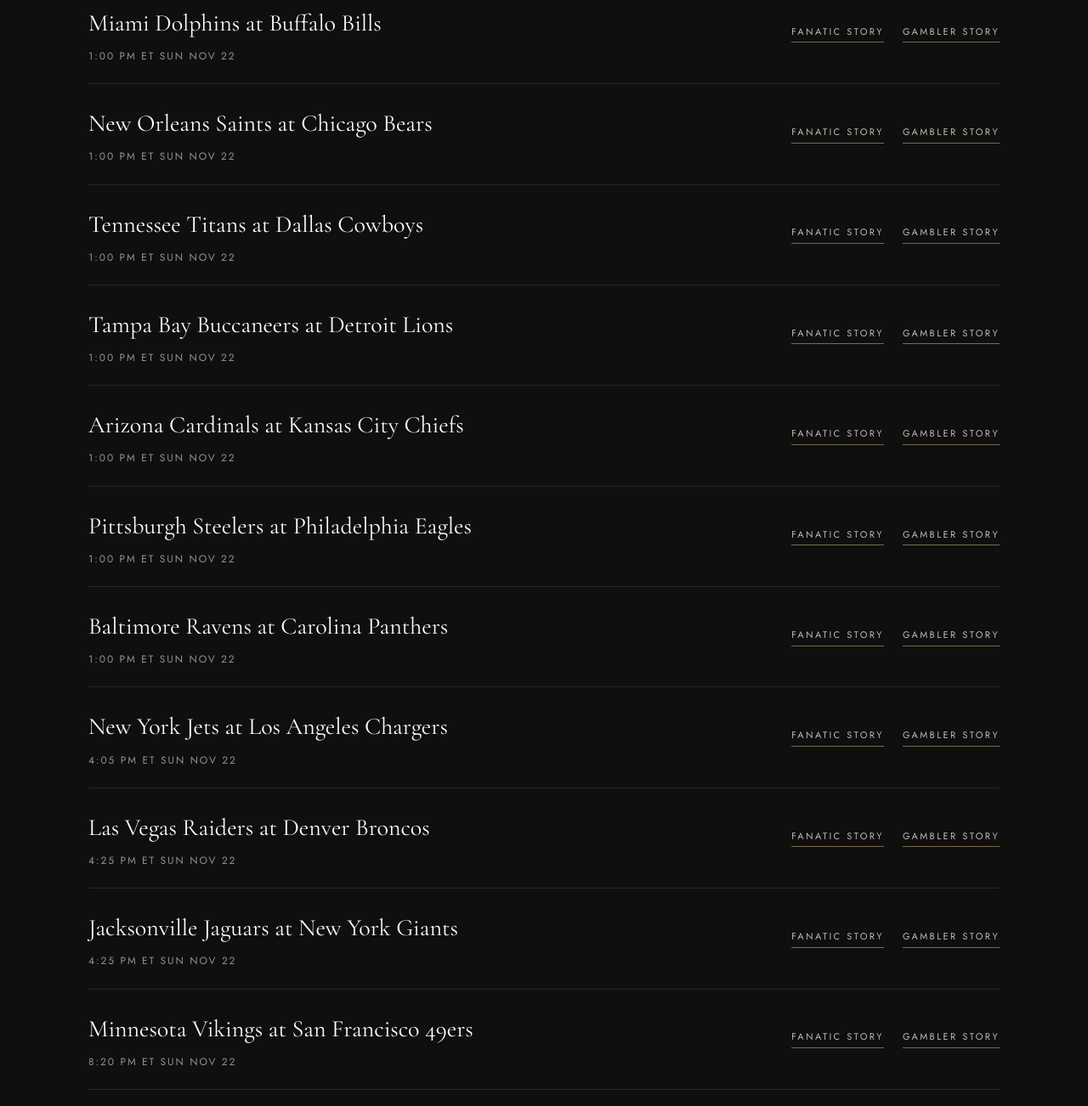
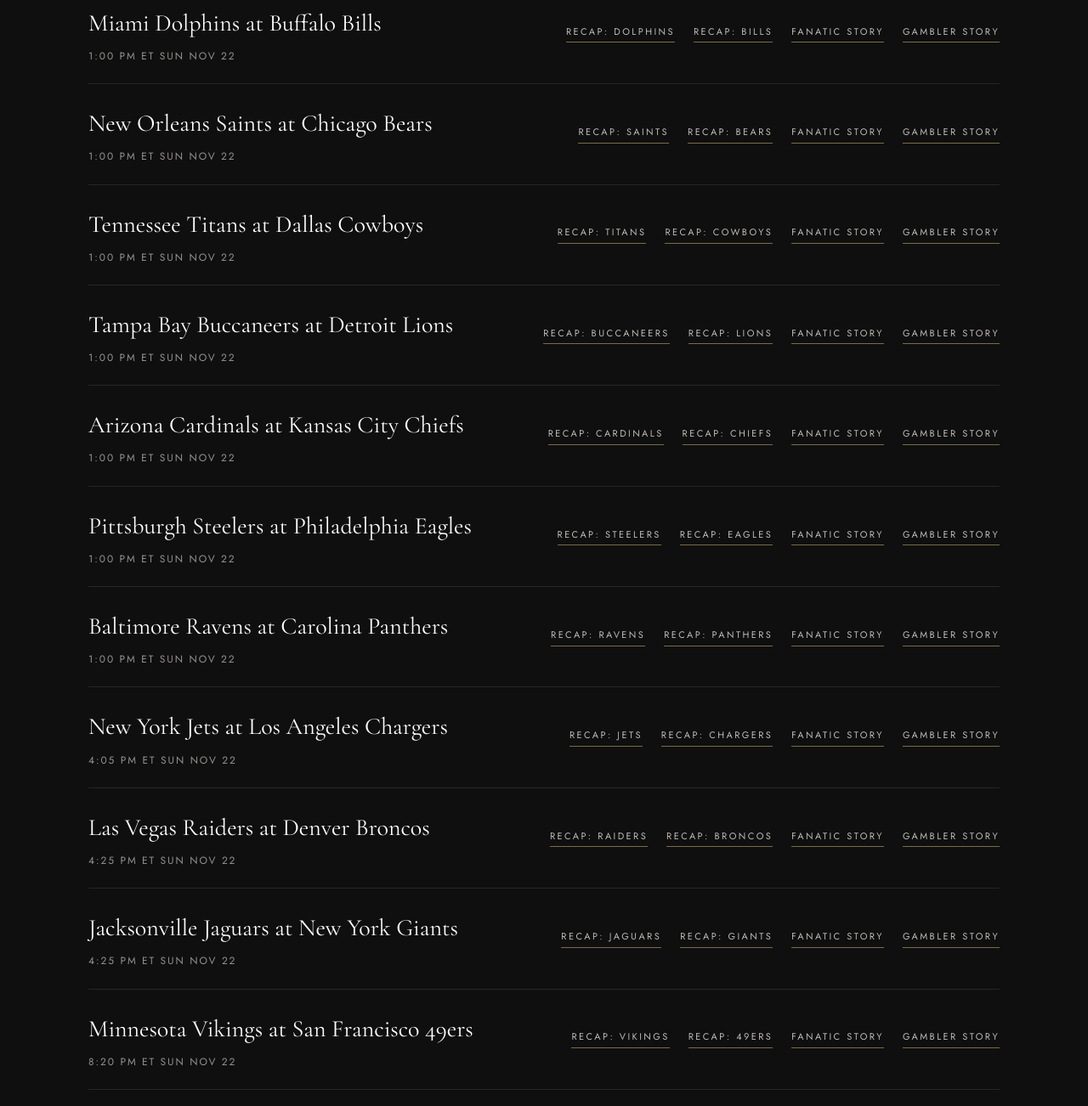
Before and after one commit to richdiskin/richdiskin-site, a plain HTML site: page thecoverwindow/index.html in a window 1280 px wide. Shown: the part 2313-3615 px from the top of the page at 85% size. Drawn offline with nearby package versions, Linux system fonts and the light colour scheme; no server answers.

Commit message:
Cover Window page: sync story links with stories.thecoverwindow.com

```diff
--- a/thecoverwindow/index.html
+++ b/thecoverwindow/index.html
@@ -268,17 +268,17 @@ footer{border-top:1px solid var(--line);padding:36px 0 calc(36px + env(safe-area
         <p class="section-line">Fanatic and Gambler previews for every Week 11 game, Thursday through Monday night.</p>
         <ul class="rows" id="nfl-rows" data-week="11">
           <li class="row"><div><a class="matchup" href="https://stories.thecoverwindow.com/nfl/articles/2026-11-19/indianapolis-colts/" target="_blank" rel="noopener">Indianapolis Colts at Houston Texans</a><p class="meta">8:15 PM ET Thu Nov 19</p></div><div class="row-links"><a class="link" href="https://stories.thecoverwindow.com/nfl/articles/2026-11-19/indianapolis-colts/" target="_blank" rel="noopener"><span>Recap: Colts</span></a><a class="link" href="https://stories.thecoverwindow.com/nfl/articles/2026-11-19/houston-texans/" target="_blank" rel="noopener"><span>Recap: Texans</span></a><a class="link" href="https://stories.thecoverwindow.com/nfl/2026/week-11/indianapolis-colts-at-houston-texans/fanatic/" target="_blank" rel="noopener"><span>Fanatic story</span></a><a class="link" href="https://stories.thecoverwindow.com/nfl/2026/week-11/indianapolis-colts-at-houston-texans/gambler/" target="_blank" rel="noopener"><span>Gambler story</span></a></div></li>
-          <li class="row"><div><a class="matchup" href="https://stories.thecoverwindow.com/nfl/2026/week-11/miami-dolphins-at-buffalo-bills/fanatic/" target="_blank" rel="noopener">Miami Dolphins at Buffalo Bills</a><p class="meta">1:00 PM ET Sun Nov 22</p></div><div class="row-links"><a class="link" href="https://stories.thecoverwindow.com/nfl/2026/week-11/miami-dolphins-at-buffalo-bills/fanatic/" target="_blank" rel="noopener"><span>Fanatic story</span></a><a class="link" href="https://stories.thecoverwindow.com/nfl/2026/week-11/miami-dolphins-at-buffalo-bills/gambler/" target="_blank" rel="noopener"><span>Gambler story</span></a></div></li>
-          <li class="row"><div><a class="matchup" href="https://stories.thecoverwindow.com/nfl/2026/week-11/new-orleans-saints-at-chicago-bears/fanatic/" target="_blank" rel="noopener">New Orleans Saints at Chicago Bears</a><p class="meta">1:00 PM ET Sun Nov 22</p></div><div class="row-links"><a class="link" href="https://stories.thecoverwindow.com/nfl/2026/week-11/new-orleans-saints-at-chicago-bears/fanatic/" target="_blank" rel="noopener"><span>Fanatic story</span></a><a class="link" href="https://stories.thecoverwindow.com/nfl/2026/week-11/new-orleans-saints-at-chicago-bears/gambler/" target="_blank" rel="noopener"><span>Gambler story</span></a></div></li>
-          <li class="row"><div><a class="matchup" href="https://stories.thecoverwindow.com/nfl/2026/week-11/tennessee-titans-at-dallas-cowboys/fanatic/" target="_blank" rel="noopener">Tennessee Titans at Dallas Cowboys</a><p class="meta">1:00 PM ET Sun Nov 22</p></div><div class="row-links"><a class="link" href="https://stories.thecoverwindow.com/nfl/2026/week-11/tennessee-titans-at-dallas-cowboys/fanatic/" target="_blank" rel="noopener"><span>Fanatic story</span></a><a class="link" href="https://stories.thecoverwindow.com/nfl/2026/week-11/tennessee-titans-at-dallas-cowboys/gambler/" target="_blank" rel="noopener"><span>Gambler story</span></a></div></li>
-          <li class="row"><div><a class="matchup" href="https://stories.thecoverwindow.com/nfl/2026/week-11/tampa-bay-buccaneers-at-detroit-lions/fanatic/" target="_blank" rel="noopener">Tampa Bay Buccaneers at Detroit Lions</a><p class="meta">1:00 PM ET Sun Nov 22</p></div><div class="row-links"><a class="link" href="https://stories.thecoverwindow.com/nfl/2026/week-11/tampa-bay-buccaneers-at-detroit-lions/fanatic/" target="_blank" rel="noopener"><span>Fanatic story</span></a><a class="link" href="https://stories.thecoverwindow.com/nfl/2026/week-11/tampa-bay-buccaneers-at-detroit-lions/gambler/" target="_blank" rel="noopener"><span>Gambler story</span></a></div></li>
-          <li class="row"><div><a class="matchup" href="https://stories.thecoverwindow.com/nfl/2026/week-11/arizona-cardinals-at-kansas-city-chiefs/fanatic/" target="_blank" rel="noopener">Arizona Cardinals at Kansas City Chiefs</a><p class="meta">1:00 PM ET Sun Nov 22</p></div><div class="row-links"><a class="link" href="https://stories.thecoverwindow.com/nfl/2026/week-11/arizona-cardinals-at-kansas-city-chiefs/fanatic/" target="_blank" rel="noopener"><span>Fanatic story</span></a><a class="link" href="https://stories.thecoverwindow.com/nfl/2026/week-11/arizona-cardinals-at-kansas-city-chiefs/gambler/" target="_blank" rel="noopener"><span>Gambler story</span></a></div></li>
-          <li class="row"><div><a class="matchup" href="https://stories.thecoverwindow.com/nfl/2026/week-11/pittsburgh-steelers-at-philadelphia-eagles/fanatic/" target="_blank" rel="noopener">Pittsburgh Steelers at Philadelphia Eagles</a><p class="meta">1:00 PM ET Sun Nov 22</p></div><div class="row-links"><a class="link" href="https://stories.thecoverwindow.com/nfl/2026/week-11/pittsburgh-steelers-at-philadelphia-eagles/fanatic/" target="_blank" rel="noopener"><span>Fanatic story</span></a><a class="link" href="https://stories.thecoverwindow.com/nfl/2026/week-11/pittsburgh-steelers-at-philadelphia-eagles/gambler/" target="_blank" rel="noopener"><span>Gambler story</span></a></div></li>
-          <li class="row"><div><a class="matchup" href="https://stories.thecoverwindow.com/nfl/2026/week-11/baltimore-ravens-at-carolina-panthers/fanatic/" target="_blank" rel="noopener">Baltimore Ravens at Carolina Panthers</a><p class="meta">1:00 PM ET Sun Nov 22</p></div><div class="row-links"><a class="link" href="https://stories.thecoverwindow.com/nfl/2026/week-11/baltimore-ravens-at-carolina-panthers/fanatic/" target="_blank" rel="noopener"><span>Fanatic story</span></a><a class="link" href="https://stories.thecoverwindow.com/nfl/2026/week-11/baltimore-ravens-at-carolina-panthers/gambler/" target="_blank" rel="noopener"><span>Gambler story</span></a></div></li>
-          <li class="row"><div><a class="matchup" href="https://stories.thecoverwindow.com/nfl/2026/week-11/new-york-jets-at-los-angeles-chargers/fanatic/" target="_blank" rel="noopener">New York Jets at Los Angeles Chargers</a><p class="meta">4:05 PM ET Sun Nov 22</p></div><div class="row-links"><a class="link" href="https://stories.thecoverwindow.com/nfl/2026/week-11/new-york-jets-at-los-angeles-chargers/fanatic/" target="_blank" rel="noopener"><span>Fanatic story</span></a><a class="link" href="https://stories.thecoverwindow.com/nfl/2026/week-11/new-york-jets-at-los-angeles-chargers/gambler/" target="_blank" rel="noopener"><span>Gambler story</span></a></div></li>
-          <li class="row"><div><a class="matchup" href="https://stories.thecoverwindow.com/nfl/2026/week-11/las-vegas-raiders-at-denver-broncos/fanatic/" target="_blank" rel="noopener">Las Vegas Raiders at Denver Broncos</a><p class="meta">4:25 PM ET Sun Nov 22</p></div><div class="row-links"><a class="link" href="https://stories.thecoverwindow.com/nfl/2026/week-11/las-vegas-raiders-at-denver-broncos/fanatic/" target="_blank" rel="noopener"><span>Fanatic story</span></a><a class="link" href="https://stories.thecoverwindow.com/nfl/2026/week-11/las-vegas-raiders-at-denver-broncos/gambler/" target="_blank" rel="noopener"><span>Gambler story</span></a></div></li>
-          <li class="row"><div><a class="matchup" href="https://stories.thecoverwindow.com/nfl/2026/week-11/jacksonville-jaguars-at-new-york-giants/fanatic/" target="_blank" rel="noopener">Jacksonville Jaguars at New York Giants</a><p class="meta">4:25 PM ET Sun Nov 22</p></div><div class="row-links"><a class="link" href="https://stories.thecoverwindow.com/nfl/2026/week-11/jacksonville-jaguars-at-new-york-giants/fanatic/" target="_blank" rel="noopener"><span>Fanatic story</span></a><a class="link" href="https://stories.thecoverwindow.com/nfl/2026/week-11/jacksonville-jaguars-at-new-york-giants/gambler/" target="_blank" rel="noopener"><span>Gambler story</span></a></div></li>
-          <li class="row"><div><a class="matchup" href="https://stories.thecoverwindow.com/nfl/2026/week-11/minnesota-vikings-at-san-francisco-49ers/fanatic/" target="_blank" rel="noopener">Minnesota Vikings at San Francisco 49ers</a><p class="meta">8:20 PM ET Sun Nov 22</p></div><div class="row-links"><a class="link" href="https://stories.thecoverwindow.com/nfl/2026/week-11/minnesota-vikings-at-san-francisco-49ers/fanatic/" target="_blank" rel="noopener"><span>Fanatic story</span></a><a class="link" href="https://stories.thecoverwindow.com/nfl/2026/week-11/minnesota-vikings-at-san-francisco-49ers/gambler/" target="_blank" rel="noopener"><span>Gambler story</span></a></div></li>
+          <li class="row"><div><a class="matchup" href="https://stories.thecoverwindow.com/nfl/articles/2026-11-22/miami-dolphins/" target="_blank" rel="noopener">Miami Dolphins at Buffalo Bills</a><p class="meta">1:00 PM ET Sun Nov 22</p></div><div class="row-links"><a class="link" href="https://stories.thecoverwindow.com/nfl/articles/2026-11-22/miami-dolphins/" target="_blank" rel="noopener"><span>Recap: Dolphins</span></a><a class="link" href="https://stories.thecoverwindow.com/nfl/articles/2026-11-22/buffalo-bills/" target="_blank" rel="noopener"><span>Recap: Bills</span></a><a class="link" href="https://stories.thecoverwindow.com/nfl/2026/week-11/miami-dolphins-at-buffalo-bills/fanatic/" target="_blank" rel="noopener"><span>Fanatic story</span></a><a class="link" href="https://stories.thecoverwindow.com/nfl/2026/week-11/miami-dolphins-at-buffalo-bills/gambler/" target="_blank" rel="noopener"><span>Gambler story</span></a></div></li>
+          <li class="row"><div><a class="matchup" href="https://stories.thecoverwindow.com/nfl/articles/2026-11-22/new-orleans-saints/" target="_blank" rel="noopener">New Orleans Saints at Chicago Bears</a><p class="meta">1:00 PM ET Sun Nov 22</p></div><div class="row-links"><a class="link" href="https://stories.thecoverwindow.com/nfl/articles/2026-11-22/new-orleans-saints/" target="_blank" rel="noopener"><span>Recap: Saints</span></a><a class="link" href="https://stories.thecoverwindow.com/nfl/articles/2026-11-22/chicago-bears/" target="_blank" rel="noopener"><span>Recap: Bears</span></a><a class="link" href="https://stories.thecoverwindow.com/nfl/2026/week-11/new-orleans-saints-at-chicago-bears/fanatic/" target="_blank" rel="noopener"><span>Fanatic story</span></a><a class="link" href="https://stories.thecoverwindow.com/nfl/2026/week-11/new-orleans-saints-at-chicago-bears/gambler/" target="_blank" rel="noopener"><span>Gambler story</span></a></div></li>
+          <li class="row"><div><a class="matchup" href="https://stories.thecoverwindow.com/nfl/articles/2026-11-22/tennessee-titans/" target="_blank" rel="noopener">Tennessee Titans at Dallas Cowboys</a><p class="meta">1:00 PM ET Sun Nov 22</p></div><div class="row-links"><a class="link" href="https://stories.thecoverwindow.com/nfl/articles/2026-11-22/tennessee-titans/" target="_blank" rel="noopener"><span>Recap: Titans</span></a><a class="link" href="https://stories.thecoverwindow.com/nfl/articles/2026-11-22/dallas-cowboys/" target="_blank" rel="noopener"><span>Recap: Cowboys</span></a><a class="link" href="https://stories.thecoverwindow.com/nfl/2026/week-11/tennessee-titans-at-dallas-cowboys/fanatic/" target="_blank" rel="noopener"><span>Fanatic story</span></a><a class="link" href="https://stories.thecoverwindow.com/nfl/2026/week-11/tennessee-titans-at-dallas-cowboys/gambler/" target="_blank" rel="noopener"><span>Gambler story</span></a></div></li>
+          <li class="row"><div><a class="matchup" href="https://stories.thecoverwindow.com/nfl/articles/2026-11-22/tampa-bay-buccaneers/" target="_blank" rel="noopener">Tampa Bay Buccaneers at Detroit Lions</a><p class="meta">1:00 PM ET Sun Nov 22</p></div><div class="row-links"><a class="link" href="https://stories.thecoverwindow.com/nfl/articles/2026-11-22/tampa-bay-buccaneers/" target="_blank" rel="noopener"><span>Recap: Buccaneers</span></a><a class="link" href="https://stories.thecoverwindow.com/nfl/articles/2026-11-22/detroit-lions/" target="_blank" rel="noopener"><span>Recap: Lions</span></a><a class="link" href="https://stories.thecoverwindow.com/nfl/2026/week-11/tampa-bay-buccaneers-at-detroit-lions/fanatic/" target="_blank" rel="noopener"><span>Fanatic story</span></a><a class="link" href="https://stories.thecoverwindow.com/nfl/2026/week-11/tampa-bay-buccaneers-at-detroit-lions/gambler/" target="_blank" rel="noopener"><span>Gambler story</span></a></div></li>
+          <li class="row"><div><a class="matchup" href="https://stories.thecoverwindow.com/nfl/articles/2026-11-22/arizona-cardinals/" target="_blank" rel="noopener">Arizona Cardinals at Kansas City Chiefs</a><p class="meta">1:00 PM ET Sun Nov 22</p></div><div class="row-links"><a class="link" href="https://stories.thecoverwindow.com/nfl/articles/2026-11-22/arizona-cardinals/" target="_blank" rel="noopener"><span>Recap: Cardinals</span></a><a class="link" href="https://stories.thecoverwindow.com/nfl/articles/2026-11-22/kansas-city-chiefs/" target="_blank" rel="noopener"><span>Recap: Chiefs</span></a><a class="link" href="https://stories.thecoverwindow.com/nfl/2026/week-11/arizona-cardinals-at-kansas-city-chiefs/fanatic/" target="_blank" rel="noopener"><span>Fanatic story</span></a><a class="link" href="https://stories.thecoverwindow.com/nfl/2026/week-11/arizona-cardinals-at-kansas-city-chiefs/gambler/" target="_blank" rel="noopener"><span>Gambler story</span></a></div></li>
+          <li class="row"><div><a class="matchup" href="https://stories.thecoverwindow.com/nfl/articles/2026-11-22/pittsburgh-steelers/" target="_blank" rel="noopener">Pittsburgh Steelers at Philadelphia Eagles</a><p class="meta">1:00 PM ET Sun Nov 22</p></div><div class="row-links"><a class="link" href="https://stories.thecoverwindow.com/nfl/articles/2026-11-22/pittsburgh-steelers/" target="_blank" rel="noopener"><span>Recap: Steelers</span></a><a class="link" href="https://stories.thecoverwindow.com/nfl/articles/2026-11-22/philadelphia-eagles/" target="_blank" rel="noopener"><span>Recap: Eagles</span></a><a class="link" href="https://stories.thecoverwindow.com/nfl/2026/week-11/pittsburgh-steelers-at-philadelphia-eagles/fanatic/" target="_blank" rel="noopener"><span>Fanatic story</span></a><a class="link" href="https://stories.thecoverwindow.com/nfl/2026/week-11/pittsburgh-steelers-at-philadelphia-eagles/gambler/" target="_blank" rel="noopener"><span>Gambler story</span></a></div></li>
+          <li class="row"><div><a class="matchup" href="https://stories.thecoverwindow.com/nfl/articles/2026-11-22/baltimore-ravens/" target="_blank" rel="noopener">Baltimore Ravens at Carolina Panthers</a><p class="meta">1:00 PM ET Sun Nov 22</p></div><div class="row-links"><a class="link" href="https://stories.thecoverwindow.com/nfl/articles/2026-11-22/baltimore-ravens/" target="_blank" rel="noopener"><span>Recap: Ravens</span></a><a class="link" href="https://stories.thecoverwindow.com/nfl/articles/2026-11-22/carolina-panthers/" target="_blank" rel="noopener"><span>Recap: Panthers</span></a><a class="link" href="https://stories.thecoverwindow.com/nfl/2026/week-11/baltimore-ravens-at-carolina-panthers/fanatic/" target="_blank" rel="noopener"><span>Fanatic story</span></a><a class="link" href="https://stories.thecoverwindow.com/nfl/2026/week-11/baltimore-ravens-at-carolina-panthers/gambler/" target="_blank" rel="noopener"><span>Gambler story</span></a></div></li>
+          <li class="row"><div><a class="matchup" href="https://stories.thecoverwindow.com/nfl/articles/2026-11-22/new-york-jets/" target="_blank" rel="noopener">New York Jets at Los Angeles Chargers</a><p class="meta">4:05 PM ET Sun Nov 22</p></div><div class="row-links"><a class="link" href="https://stories.thecoverwindow.com/nfl/articles/2026-11-22/new-york-jets/" target="_blank" rel="noopener"><span>Recap: Jets</span></a><a class="link" href="https://stories.thecoverwindow.com/nfl/articles/2026-11-22/los-angeles-chargers/" target="_blank" rel="noopener"><span>Recap: Chargers</span></a><a class="link" href="https://stories.thecoverwindow.com/nfl/2026/week-11/new-york-jets-at-los-angeles-chargers/fanatic/" target="_blank" rel="noopener"><span>Fanatic story</span></a><a class="link" href="https://stories.thecoverwindow.com/nfl/2026/week-11/new-york-jets-at-los-angeles-chargers/gambler/" target="_blank" rel="noopener"><span>Gambler story</span></a></div></li>
+          <li class="row"><div><a class="matchup" href="https://stories.thecoverwindow.com/nfl/articles/2026-11-22/las-vegas-raiders/" target="_blank" rel="noopener">Las Vegas Raiders at Denver Broncos</a><p class="meta">4:25 PM ET Sun Nov 22</p></div><div class="row-links"><a class="link" href="https://stories.thecoverwindow.com/nfl/articles/2026-11-22/las-vegas-raiders/" target="_blank" rel="noopener"><span>Recap: Raiders</span></a><a class="link" href="https://stories.thecoverwindow.com/nfl/articles/2026-11-22/denver-broncos/" target="_blank" rel="noopener"><span>Recap: Broncos</span></a><a class="link" href="https://stories.thecoverwindow.com/nfl/2026/week-11/las-vegas-raiders-at-denver-broncos/fanatic/" target="_blank" rel="noopener"><span>Fanatic story</span></a><a class="link" href="https://stories.thecoverwindow.com/nfl/2026/week-11/las-vegas-raiders-at-denver-broncos/gambler/" target="_blank" rel="noopener"><span>Gambler story</span></a></div></li>
+          <li class="row"><div><a class="matchup" href="https://stories.thecoverwindow.com/nfl/articles/2026-11-22/jacksonville-jaguars/" target="_blank" rel="noopener">Jacksonville Jaguars at New York Giants</a><p class="meta">4:25 PM ET Sun Nov 22</p></div><div class="row-links"><a class="link" href="https://stories.thecoverwindow.com/nfl/articles/2026-11-22/jacksonville-jaguars/" target="_blank" rel="noopener"><span>Recap: Jaguars</span></a><a class="link" href="https://stories.thecoverwindow.com/nfl/articles/2026-11-22/new-york-giants/" target="_blank" rel="noopener"><span>Recap: Giants</span></a><a class="link" href="https://stories.thecoverwindow.com/nfl/2026/week-11/jacksonville-jaguars-at-new-york-giants/fanatic/" target="_blank" rel="noopener"><span>Fanatic story</span></a><a class="link" href="https://stories.thecoverwindow.com/nfl/2026/week-11/jacksonville-jaguars-at-new-york-giants/gambler/" target="_blank" rel="noopener"><span>Gambler story</span></a></div></li>
+          <li class="row"><div><a class="matchup" href="https://stories.thecoverwindow.com/nfl/articles/2026-11-22/minnesota-vikings/" target="_blank" rel="noopener">Minnesota Vikings at San Francisco 49ers</a><p class="meta">8:20 PM ET Sun Nov 22</p></div><div class="row-links"><a class="link" href="https://stories.thecoverwindow.com/nfl/articles/2026-11-22/minnesota-vikings/" target="_blank" rel="noopener"><span>Recap: Vikings</span></a><a class="link" href="https://stories.thecoverwindow.com/nfl/articles/2026-11-22/san-francisco-49ers/" target="_blank" rel="noopener"><span>Recap: 49ers</span></a><a class="link" href="https://stories.thecoverwindow.com/nfl/2026/week-11/minnesota-vikings-at-san-francisco-49ers/fanatic/" target="_blank" rel="noopener"><span>Fanatic story</span></a><a class="link" href="https://stories.thecoverwindow.com/nfl/2026/week-11/minnesota-vikings-at-san-francisco-49ers/gambler/" target="_blank" rel="noopener"><span>Gambler story</span></a></div></li>
           <li class="row"><div><a class="matchup" href="https://stories.thecoverwindow.com/nfl/2026/week-11/cincinnati-bengals-at-washington-commanders/fanatic/" target="_blank" rel="noopener">Cincinnati Bengals at Washington Commanders</a><p class="meta">8:15 PM ET Mon Nov 23</p></div><div class="row-links"><a class="link" href="https://stories.thecoverwindow.com/nfl/2026/week-11/cincinnati-bengals-at-washington-commanders/fanatic/" target="_blank" rel="noopener"><span>Fanatic story</span></a><a class="link" href="https://stories.thecoverwindow.com/nfl/2026/week-11/cincinnati-bengals-at-washington-commanders/gambler/" target="_blank" rel="noopener"><span>Gambler story</span></a></div></li>
         </ul>
 <!-- sync:nfl:end -->
```
